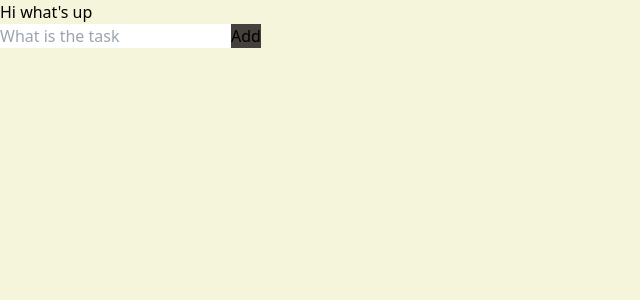
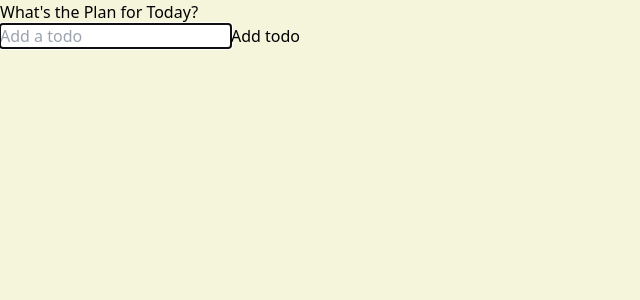
Before and after one commit to rajdips834/Todo-App, a React (Create React App) app: page / in a window 1280 px wide. Shown: the top 300 px of the page, without its empty margins (0-640 px from the left). Built offline with nearby package versions, Linux system fonts and the light colour scheme.

Commit message:
Basic functionality implemented, styles not implemented yet

```diff
--- a/package.json
+++ b/package.json
@@ -8,6 +8,7 @@
     "@testing-library/user-event": "^13.5.0",
     "react": "^18.2.0",
     "react-dom": "^18.2.0",
+    "react-icons": "^5.0.1",
     "react-scripts": "5.0.1",
     "web-vitals": "^2.1.4"
   },
--- a/src/App.css
+++ b/src/App.css
@@ -1,3 +1,4 @@
 body{
   background-color: beige;
+  align-items: center;
 }
--- a/src/components/Todo.jsx
+++ b/src/components/Todo.jsx
@@ -1,7 +1,46 @@
-import React from "react";
+import React, { useState } from "react";
+import TodoForm from "./TodoForm";
+import { RiCloseCircleLine } from "react-icons/ri";
+import { TiEdit } from "react-icons/ti";
 
-const Todo = () => {
-  return <div></div>;
+const Todo = ({ todos, completeTodo, removeTodo, updateTodo }) => {
+  const [edit, setEdit] = useState({
+    id: null,
+    value: "",
+  });
+
+  const submitUpdate = (value) => {
+    updateTodo(edit.id, value);
+    setEdit({
+      id: null,
+      value: "",
+    });
+  };
+
+  if (edit.id) {
+    return <TodoForm edit={edit} onSubmit={submitUpdate} />;
+  }
+
+  return todos.map((todo, index) => (
+    <div
+      className={todo.isComplete ? "todo-row complete" : "todo-row"}
+      key={index}
+    >
+      <div key={todo.id} onClick={() => completeTodo(todo.id)}>
+        {todo.text}
+      </div>
+      <div className="icons">
+        <RiCloseCircleLine
+          onClick={() => removeTodo(todo.id)}
+          className="delete-icon"
+        />
+        <TiEdit
+          onClick={() => setEdit({ id: todo.id, value: todo.text })}
+          className="edit-icon"
+        />
+      </div>
+    </div>
+  ));
 };
 
 export default Todo;
--- a/src/components/TodoForm.jsx
+++ b/src/components/TodoForm.jsx
@@ -1,28 +1,61 @@
-import React from "react";
-import { useState } from "react";
-const TodoForm = (props) => {
-  const [input, setInput] = useState("");
-  const submitHandler = (e) => {
+import React, { useState, useEffect, useRef } from "react";
+
+function TodoForm(props) {
+  const [input, setInput] = useState(props.edit ? props.edit.value : "");
+
+  const inputRef = useRef(null);
+
+  useEffect(() => {
+    inputRef.current.focus();
+  });
+
+  const handleChange = (e) => {
+    setInput(e.target.value);
+  };
+
+  const handleSubmit = (e) => {
     e.preventDefault();
+
     props.onSubmit({
       id: Math.floor(Math.random() * 10000),
       text: input,
     });
     setInput("");
   };
-  const handleChange = (e) => {
-    setInput(e.target.value);
-  };
+
   return (
-    <form onSubmit={submitHandler}>
-      <input
-        type="text"
-        onChange={handleChange}
-        placeholder="What is the task"
-      />
-      <button className=" bg-stone-700">Add</button>
+    <form onSubmit={handleSubmit} className="todo-form">
+      {props.edit ? (
+        <>
+          <input
+            placeholder="Update your item"
+            value={input}
+            onChange={handleChange}
+            name="text"
+            ref={inputRef}
+            className="todo-input edit"
+          />
+          <button onClick={handleSubmit} className="todo-button edit">
+            Update
+          </button>
+        </>
+      ) : (
+        <>
+          <input
+            placeholder="Add a todo"
+            value={input}
+            onChange={handleChange}
+            name="text"
+            className="todo-input"
+            ref={inputRef}
+          />
+          <button onClick={handleSubmit} className="todo-button">
+            Add todo
+          </button>
+        </>
+      )}
     </form>
   );
-};
+}
 
 export default TodoForm;
--- a/src/components/TodoList.jsx
+++ b/src/components/TodoList.jsx
@@ -1,27 +1,59 @@
-import React, { useState, useEffect } from "react";
+import React, { useState } from "react";
 import TodoForm from "./TodoForm";
+import Todo from "./Todo";
 
-const TodoList = () => {
+function TodoList() {
   const [todos, setTodos] = useState([]);
 
-  const addTodos = (todo) => {
+  const addTodo = (todo) => {
     if (!todo.text || /^\s*$/.test(todo.text)) {
       return;
     }
+
     const newTodos = [todo, ...todos];
+
     setTodos(newTodos);
+    console.log(...todos);
   };
 
-  useEffect(() => {
-    console.log(...todos);
-  }, [todos]);
+  const updateTodo = (todoId, newValue) => {
+    if (!newValue.text || /^\s*$/.test(newValue.text)) {
+      return;
+    }
+
+    setTodos((prev) =>
+      prev.map((item) => (item.id === todoId ? newValue : item))
+    );
+  };
+
+  const removeTodo = (id) => {
+    const removedArr = [...todos].filter((todo) => todo.id !== id);
+
+    setTodos(removedArr);
+  };
+
+  const completeTodo = (id) => {
+    let updatedTodos = todos.map((todo) => {
+      if (todo.id === id) {
+        todo.isComplete = !todo.isComplete;
+      }
+      return todo;
+    });
+    setTodos(updatedTodos);
+  };
 
   return (
-    <div>
-      <div>Hi what's up</div>
-      <TodoForm onSubmit={addTodos} />
-    </div>
+    <>
+      <h1>What's the Plan for Today?</h1>
+      <TodoForm onSubmit={addTodo} />
+      <Todo
+        todos={todos}
+        completeTodo={completeTodo}
+        removeTodo={removeTodo}
+        updateTodo={updateTodo}
+      />
+    </>
   );
-};
+}
 
 export default TodoList;
```
Also changed, not shown: 1 other file (tests, documents, lock files or other folders).
